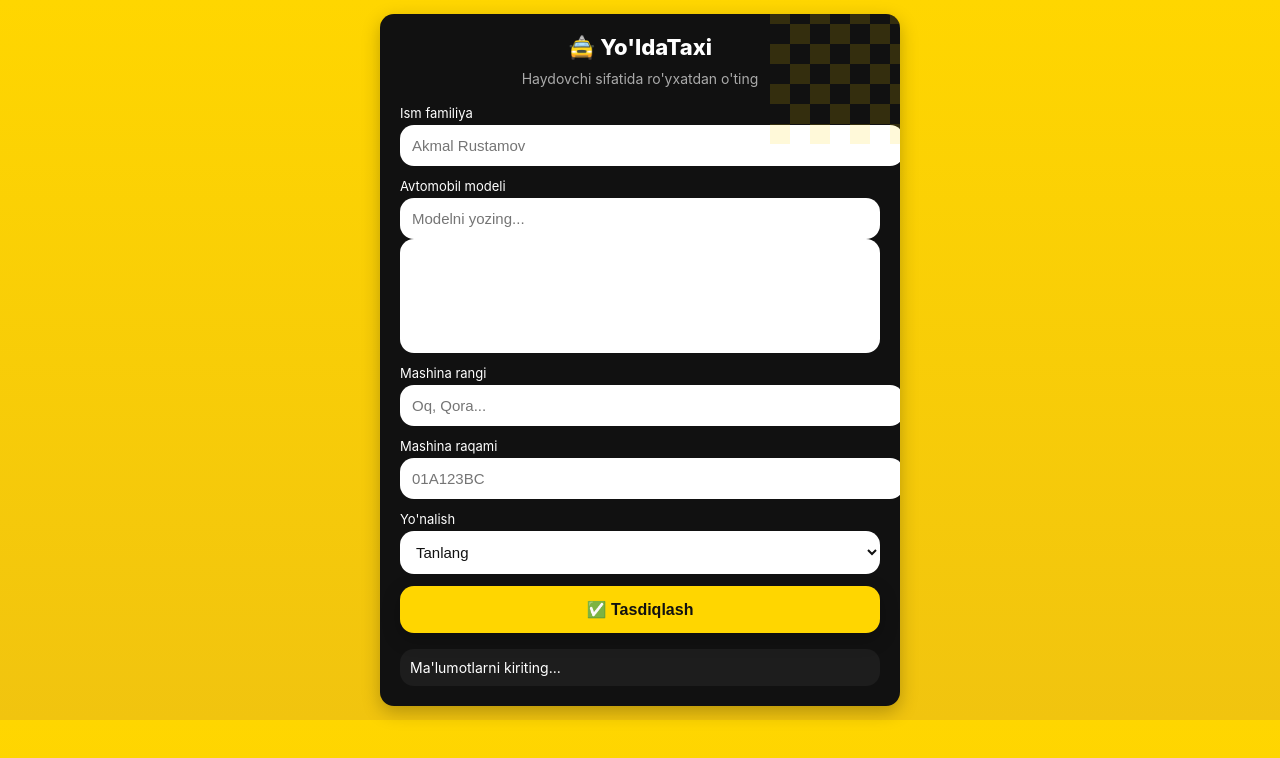
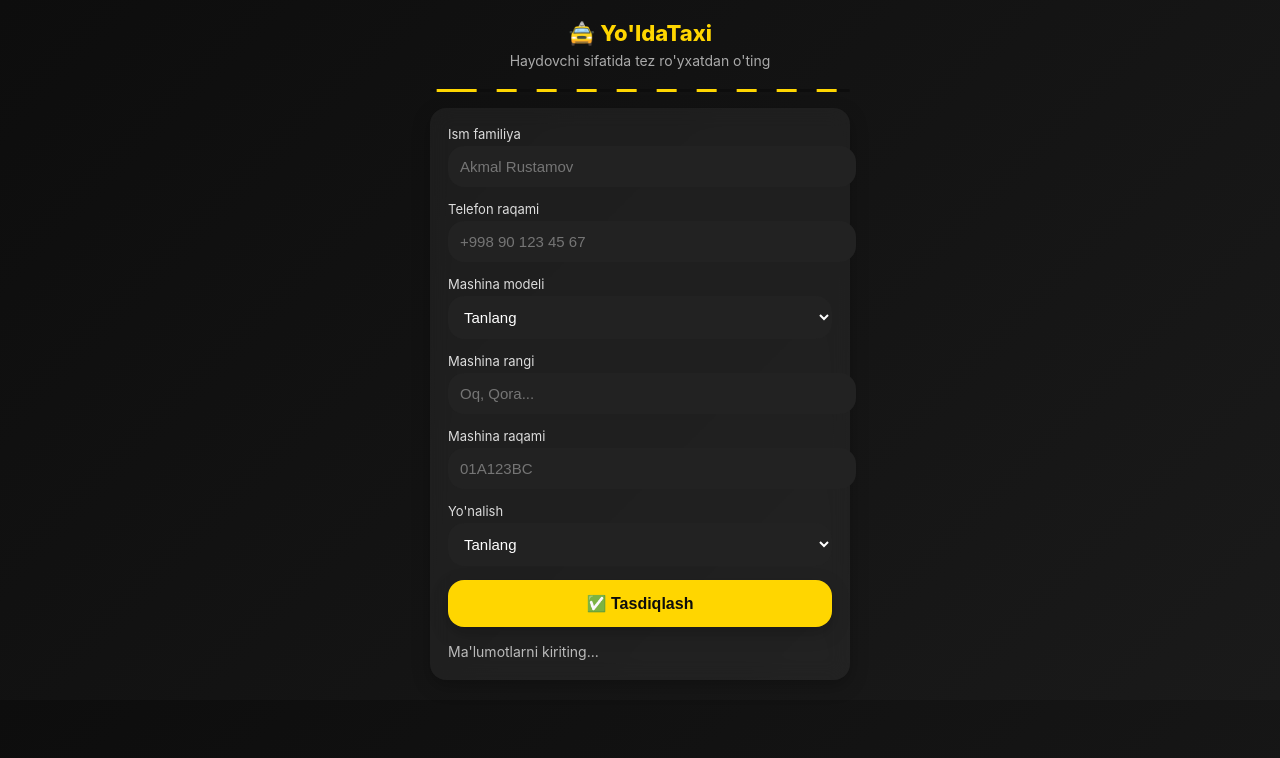
Before and after one commit to AshuraliyevAxrorbek/yoldataxiwebapp, a plain HTML site: page index.html in a window 1280 px wide. Drawn offline with Linux system fonts and the light colour scheme; a script that the page names is missing.

Commit message:
index.html

```diff
--- a/index.html
+++ b/index.html
@@ -3,138 +3,127 @@
 <head>
 <meta charset="utf-8" />
 <meta name="viewport" content="width=device-width,initial-scale=1" />
-<title>Yo'ldaTaxi — Haydovchi ro'yxati</title>
+<title>Yo'ldaTaxi</title>
 <script src="https://telegram.org/js/telegram-web-app.js"></script>
 <style>
   :root {
     --yellow: #FFD600;
-    --black: #111;
+    --black: #0d0d0d;
     --white: #fff;
     --gray: #aaa;
-    --radius: 14px;
+    --radius: 16px;
     --shadow: 0 6px 18px rgba(0,0,0,0.25);
     font-family: "Inter", system-ui, sans-serif;
   }
   body {
     margin: 0;
-    background: linear-gradient(180deg, var(--yellow), #f1c40f);
+    background: linear-gradient(135deg, var(--black) 0%, #1a1a1a 100%);
+    color: var(--white);
     display: flex;
     justify-content: center;
-    padding: 14px;
+    align-items: flex-start;
+    padding: 20px;
+  }
+  .wrapper { width: 100%; max-width: 420px; }
+  .header { text-align: center; margin-bottom: 20px; animation: fadeIn 1s ease; }
+  .header h1 {
+    font-size: 22px; margin: 0; color: var(--yellow); font-weight: 800;
+  }
+  .header p { color: var(--gray); font-size: 14px; margin-top: 6px; }
+  .line {
+    width: 100%; height: 3px; border-radius: 2px;
+    background: repeating-linear-gradient(
+      90deg, var(--yellow) 0, var(--yellow) 20px, var(--black) 20px, var(--black) 40px
+    );
+    animation: moveLine 3s linear infinite; margin-bottom: 16px;
   }
   .card {
-    background: var(--black);
-    color: var(--white);
-    width: 100%;
-    max-width: 480px;
+    background: rgba(255,255,255,0.05);
     border-radius: var(--radius);
+    backdrop-filter: blur(10px);
     box-shadow: var(--shadow);
-    padding: 20px;
-    position: relative;
-    overflow: hidden;
-  }
-  .title {
-    font-weight: 800;
-    font-size: 22px;
-    text-align: center;
-    margin-bottom: 10px;
-  }
-  .subtitle {
-    font-size: 14px;
-    text-align: center;
-    color: var(--gray);
-    margin-bottom: 18px;
-  }
-  .field {
-    margin-bottom: 12px;
+    padding: 18px;
+    animation: fadeInUp 0.7s ease;
   }
   label {
-    font-size: 13px;
-    margin-bottom: 4px;
-    display: block;
-    color: var(--white);
+    display: block; font-size: 13px; margin-bottom: 4px; color: #ddd;
   }
   input, select {
-    width: 100%;
-    padding: 12px;
-    border-radius: var(--radius);
-    border: none;
-    font-size: 15px;
-    outline: none;
+    width: 100%; padding: 12px; margin-bottom: 14px;
+    border-radius: var(--radius); border: none;
+    font-size: 15px; outline: none;
+    background: #222; color: var(--white);
+    transition: background 0.2s, transform 0.2s;
   }
-  input {
-    background: var(--white);
-    color: var(--black);
-  }
-  select {
-    background: var(--white);
-    color: var(--black);
+  input:focus, select:focus {
+    background: #333; transform: scale(1.02);
   }
   .btn {
-    width: 100%;
-    padding: 14px;
-    border-radius: var(--radius);
-    border: none;
-    background: var(--yellow);
-    color: var(--black);
-    font-weight: 700;
-    font-size: 16px;
-    cursor: pointer;
-    box-shadow: var(--shadow);
-    transition: transform 0.2s;
+    width: 100%; padding: 14px; border-radius: var(--radius);
+    border: none; background: var(--yellow); color: var(--black);
+    font-weight: 700; font-size: 16px; cursor: pointer;
+    box-shadow: var(--shadow); transition: transform 0.2s;
   }
-  .btn:active { transform: scale(0.97); }
+  .btn:active { transform: scale(0.96); }
   .preview {
-    margin-top: 16px;
-    padding: 10px;
-    border-radius: var(--radius);
-    background: rgba(255,255,255,0.05);
-    font-size: 14px;
+    margin-top: 14px; font-size: 14px; color: #bbb; line-height: 1.5;
+    animation: fadeIn 0.6s ease;
   }
-  /* animatsion fon */
-  .checker {
-    position: absolute;
-    top: -30px; right: -30px;
-    width: 160px; height: 160px;
-    background-image: linear-gradient(45deg, var(--yellow) 25%, transparent 25%),
-                      linear-gradient(-45deg, var(--yellow) 25%, transparent 25%),
-                      linear-gradient(45deg, transparent 75%, var(--yellow) 75%),
-                      linear-gradient(-45deg, transparent 75%, var(--yellow) 75%);
-    background-size: 40px 40px;
-    background-position: 0 0, 0 20px, 20px -20px, -20px 0px;
-    opacity: 0.15;
-    animation: move 5s linear infinite;
+  @keyframes fadeInUp {
+    from { opacity: 0; transform: translateY(30px); }
+    to { opacity: 1; transform: translateY(0); }
   }
-  @keyframes move {
-    0% { background-position: 0 0, 0 20px, 20px -20px, -20px 0px; }
-    100% { background-position: 40px 40px, 40px 60px, 60px 20px, 20px 40px; }
+  @keyframes fadeIn {
+    from { opacity: 0; } to { opacity: 1; }
+  }
+  @keyframes moveLine {
+    from { background-position: 0 0; }
+    to { background-position: 40px 0; }
   }
 </style>
 </head>
 <body>
-  <div class="card">
-    <div class="checker"></div>
-    <div class="title">🚖 Yo'ldaTaxi</div>
-    <div class="subtitle">Haydovchi sifatida ro'yxatdan o'ting</div>
-    <form id="driverForm">
-      <div class="field">
+  <div class="wrapper">
+    <div class="header">
+      <h1>🚖 Yo'ldaTaxi</h1>
+      <p>Haydovchi sifatida tez ro'yxatdan o'ting</p>
+    </div>
+    <div class="line"></div>
+    <div class="card">
+      <form id="driverForm">
         <label>Ism familiya</label>
         <input type="text" id="name" placeholder="Akmal Rustamov" required>
-      </div>
-      <div class="field">
-        <label>Avtomobil modeli</label>
-        <input type="search" id="carSearch" placeholder="Modelni yozing..." required>
-        <select id="carModel" size="5"></select>
-      </div>
-      <div class="field">
+
+        <label>Telefon raqami</label>
+        <input type="tel" id="phone" placeholder="+998 90 123 45 67" required pattern="^\+998[0-9]{9}$">
+
+        <label>Mashina modeli</label>
+        <select id="carModel" required>
+          <option value="">Tanlang</option>
+          <option>Chevrolet Gentra</option>
+          <option>Chevrolet Cobalt</option>
+          <option>Chevrolet Nexia 3</option>
+          <option>Chevrolet Malibu</option>
+          <option>Chevrolet Spark</option>
+          <option>Chevrolet Tracker</option>
+          <option>Daewoo Damas</option>
+          <option>Toyota Corolla</option>
+          <option>Toyota Camry</option>
+          <option>Toyota Land Cruiser</option>
+          <option>Nissan Sunny</option>
+          <option>Hyundai Accent</option>
+          <option>Hyundai Elantra</option>
+          <option>Kia Rio</option>
+          <option>BMW 3 Series</option>
+          <option>Mercedes C-Class</option>
+        </select>
+
         <label>Mashina rangi</label>
         <input type="text" id="color" placeholder="Oq, Qora..." required>
-      </div>
-      <div class="field">
+
         <label>Mashina raqami</label>
         <input type="text" id="plate" placeholder="01A123BC" required>
-      </div>
-      <div class="field">
+
         <label>Yo'nalish</label>
         <select id="route" required>
           <option value="">Tanlang</option>
@@ -144,61 +133,43 @@
           <option>Toshkent ➝ Andijon</option>
           <option>Qashqadaryo ➝ Toshkent</option>
         </select>
-      </div>
-      <button type="submit" class="btn">✅ Tasdiqlash</button>
-    </form>
-    <div class="preview" id="preview">Ma'lumotlarni kiriting...</div>
+
+        <button type="submit" class="btn">✅ Tasdiqlash</button>
+      </form>
+      <div class="preview" id="preview">Ma'lumotlarni kiriting...</div>
+    </div>
   </div>
 
 <script>
-const models = [
-  "Chevrolet Gentra","Chevrolet Cobalt","Chevrolet Nexia 3","Chevrolet Malibu",
-  "Chevrolet Spark","Chevrolet Tracker","Daewoo Damas",
-  "Ravon R2","Ravon R3",
-  "Toyota Corolla","Toyota Camry","Toyota RAV4","Toyota Land Cruiser",
-  "Nissan Sunny","Nissan Qashqai","Nissan Patrol",
-  "Hyundai Accent","Hyundai Elantra","Hyundai Sonata","Hyundai Tucson",
-  "Kia Rio","Kia Cerato","Kia K5",
-  "Mitsubishi Lancer","Mitsubishi Outlander",
-  "Lada 2107","Lada Largus","Volkswagen Polo","Volkswagen Passat",
-  "Ford Focus","Skoda Octavia","BMW 3 Series","Mercedes C-Class"
-];
-const carSearch = document.getElementById("carSearch");
-const carModel = document.getElementById("carModel");
 const preview = document.getElementById("preview");
-let selectedModel = "";
+const form = document.getElementById("driverForm");
 
-function filterModels(q){
-  carModel.innerHTML = "";
-  models.filter(m => m.toLowerCase().includes(q.toLowerCase()))
-        .forEach(m=>{
-          let opt=document.createElement("option");
-          opt.textContent=m;
-          carModel.appendChild(opt);
-        });
-}
-carSearch.addEventListener("input", e=>{
-  filterModels(e.target.value);
-});
-carModel.addEventListener("change", ()=>{
-  selectedModel = carModel.value;
-  updatePreview();
-});
-document.getElementById("driverForm").addEventListener("input", updatePreview);
 function updatePreview(){
   let name=document.getElementById("name").value;
+  let phone=document.getElementById("phone").value;
+  let car=document.getElementById("carModel").value;
   let color=document.getElementById("color").value;
   let plate=document.getElementById("plate").value;
   let route=document.getElementById("route").value;
-  preview.innerHTML=`👤 ${name||"—"}<br>🚗 ${selectedModel||"—"} (${color||"—"})<br>🔢 ${plate||"—"}<br>📍 ${route||"—"}`;
+
+  preview.innerHTML=
+    `👤 ${name||"—"}<br>`+
+    `📞 ${phone||"—"}<br>`+
+    `🚗 ${car||"—"} (${color||"—"})<br>`+
+    `🔢 ${plate||"—"}<br>`+
+    `📍 ${route||"—"}`;
 }
+form.addEventListener("input", updatePreview);
+
 const tg=window.Telegram.WebApp;
 tg.expand();
-document.getElementById("driverForm").addEventListener("submit",e=>{
+
+form.addEventListener("submit",e=>{
   e.preventDefault();
   let data={
     name:document.getElementById("name").value,
-    car_model:selectedModel,
+    phone:document.getElementById("phone").value,
+    car_model:document.getElementById("carModel").value,
     color:document.getElementById("color").value,
     plate:document.getElementById("plate").value,
     route:document.getElementById("route").value
@@ -206,7 +177,6 @@ document.getElementById("driverForm").addEventListener("submit",e=>{
   tg.sendData(JSON.stringify(data));
   tg.close();
 });
-filterModels(""); // init
 </script>
 </body>
 </html>
```
